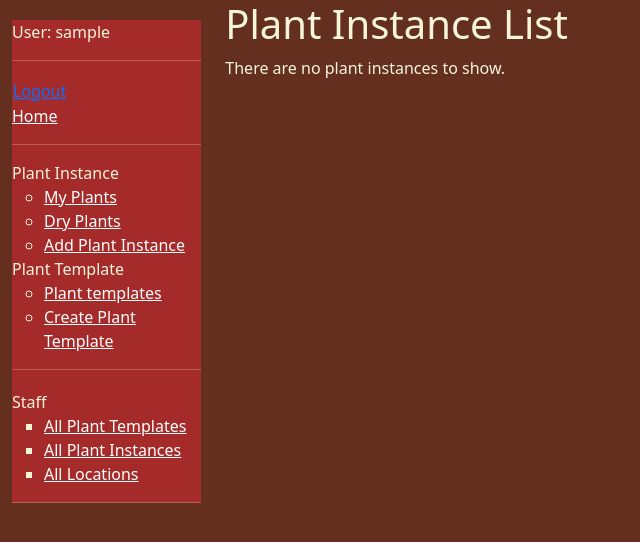
After one commit to rvillan1129/petrichor, a Django app: page /nursery/plantinstances/ in a window 1280 px wide. The commit adds this page. Shown: the top 542 px of the page, without its empty margins (0-640 px from the left). Run offline with Django 5.2, Linux system fonts and the light colour scheme; the visitor is signed in with stand-in values (Sample User, id 1); data that the repository does not hold is empty.

Commit message:
add plantinstance list view; add ordering by user/customer to plant and plantinstance

```diff
--- a/nursery/models.py
+++ b/nursery/models.py
@@ -75,7 +75,7 @@ class Plant(models.Model):
     care_tips = models.TextField(max_length=1000, help_text="Enter a few care tips for the plant")
 
     class Meta:
-        ordering = ['scientific_name']
+        ordering = ['user']
         constraints = [
             models.UniqueConstraint(fields=['user', 'scientific_name'], name='unique_plant_scientificname_per_owner')
         ]
@@ -137,7 +137,7 @@ class PlantInstance(models.Model):
         return bool(self.status and (self.status == 'n'))
 
     class Meta:
-        ordering = ['due_watered']
+        ordering = ['customer','nickname']
         constraints = [
             models.UniqueConstraint(fields=['customer', 'nickname'], name='unique_plantinstance_nickname_per_customer')
         ]
--- a/nursery/templates/base_generic.html
+++ b/nursery/templates/base_generic.html
@@ -55,13 +55,16 @@
               <hr>
               <ul class="sidebar-nav">
                 <li>Staff</li>
-                <li><a href="{% url 'plants' %}">All Plant Templates</a></li>
-                <li><a href="{% url 'locations' %}">All Locations</a></li>
-                {% if perms.nursery.add_plant %}
-                <li><a href="{% url 'plant-create' %}">Create plant</a></li>
-                {% endif %}
+                <li>
+                  <ul>
+                    <li><a href="{% url 'plants' %}">All Plant Templates</a></li>
+                    <li><a href="{% url 'plantinstances' %}">All Plant Instances</a></li>
+                    <li><a href="{% url 'locations' %}">All Locations</a></li>
+                  </ul>
+                </li>
               </ul>
               {% endif %}
+              <hr>
             </ul>
           {% endblock %}
         </div>
--- a/nursery/templates/index.html
+++ b/nursery/templates/index.html
@@ -5,6 +5,9 @@
   <p>
     Welcome to Petrichor, a website developed by
     <em>the Groundskeeper</em>!
+  </p>
+  <p>
+    Petrichor pet-ri-chor : a pleasant smell that frequently accompanies the first rain after a long period of warm, dry weather.
   </p>
   <h2>Dynamic content</h2>
   <p>The nursery has the following record counts:</p>
--- a/nursery/templates/nursery/plant_list.html
+++ b/nursery/templates/nursery/plant_list.html
@@ -6,6 +6,7 @@
     <ul>
       {% for plant in plant_list %}
       <li>
+        {{ plant.user }} -
         <a href="{{ plant.get_absolute_url }}">{{ plant.scientific_name }}</a>
         ({{ plant.common_name.all|join:", " }})
       </li>
--- /dev/null
+++ b/nursery/templates/nursery/plantinstance_list_staff_only.html
@@ -0,0 +1,16 @@
+{% extends "base_generic.html" %}
+
+{% block content %}
+  <h1>Plant Instance List</h1>
+  {% if plantinstance_list %}
+    <ul>
+      {% for plantinst in plantinstance_list %}
+      <li>
+        {{ plantinst.customer }} - <a href="{{ plantinst.get_absolute_url }}">{{ plantinst.nickname }} ({{ plantinst.plant }})</a>
+      </li>
+      {% endfor %}
+    </ul>
+  {% else %}
+    <p>There are no plant instances to show.</p>
+  {% endif %}
+{% endblock %}
--- a/nursery/urls.py
+++ b/nursery/urls.py
@@ -5,6 +5,7 @@ urlpatterns = [
     path('', views.index, name='index'),
     path('plants/', views.PlantListView.as_view(), name='plants'),
     path('plant/<int:pk>', views.PlantDetailView.as_view(), name='plant-detail'),
+    path('plantinstances/', views.PlantInstanceStaffOnlyListView.as_view(), name='plantinstances'),
     path('plantinstance/<uuid:pk>', views.PlantInstanceDetailView.as_view(), name='plant-instance-detail'),
     path('locations/', views.LocationListView.as_view(), name='locations'),
     path('location/<int:pk>', views.LocationDetailView.as_view(), name='location-detail'),
--- a/nursery/views.py
+++ b/nursery/views.py
@@ -1,9 +1,9 @@
 from django.shortcuts import render, get_object_or_404
-from .models import Plant, PlantInstance, Location, CommonName
+from .models import Plant, PlantInstance, Location
 from django.views.generic.edit import CreateView, UpdateView, DeleteView
 from django.views import generic
-from django.contrib.auth.mixins import LoginRequiredMixin, PermissionRequiredMixin
-from django.contrib.auth.decorators import login_required, permission_required
+from django.contrib.auth.mixins import LoginRequiredMixin, PermissionRequiredMixin, UserPassesTestMixin
+from django.contrib.auth.decorators import login_required
 from django.http import HttpResponseRedirect
 from django.urls import reverse, reverse_lazy
 import datetime
@@ -46,17 +46,25 @@ class PlantListView(generic.ListView):
 class PlantDetailView(generic.DetailView):
     model = Plant
 
-class PlantInstanceDetailView(generic.DetailView):
-    model = PlantInstance
-
 class LocationListView(generic.ListView):
     model = Location
-    paginate_by = 2
+    paginate_by = 10
 
 class LocationDetailView(generic.DetailView):
     model = Location
 
-class PlantInstanceByUserListView(LoginRequiredMixin,generic.ListView):
+class PlantInstanceStaffOnlyListView(UserPassesTestMixin, generic.ListView):
+    model = PlantInstance
+    template_name = 'nursery/plantinstance_list_staff_only.html'
+    paginate_by = 10
+
+    def test_func(self):
+        return self.request.user.is_staff
+
+class PlantInstanceDetailView(generic.DetailView):
+    model = PlantInstance
+
+class PlantInstanceByUserListView(LoginRequiredMixin, generic.ListView):
     """Generic class-based view listing watered plants by current user."""
     model = PlantInstance
     template_name = 'nursery/plantinstance_list_plants_user.html'
@@ -126,6 +134,7 @@ def renew_due_watered_date(request, pk):
 
     return render(request, 'nursery/renew_due_watered_date.html', context)
 
+## CRUD Operations ##
 
 class PlantCreate(LoginRequiredMixin,PermissionRequiredMixin, CreateView):
     model = Plant
```
Also changed, not shown: nursery/templates/nursery/plant_detail.html (+5 -3 lines).
